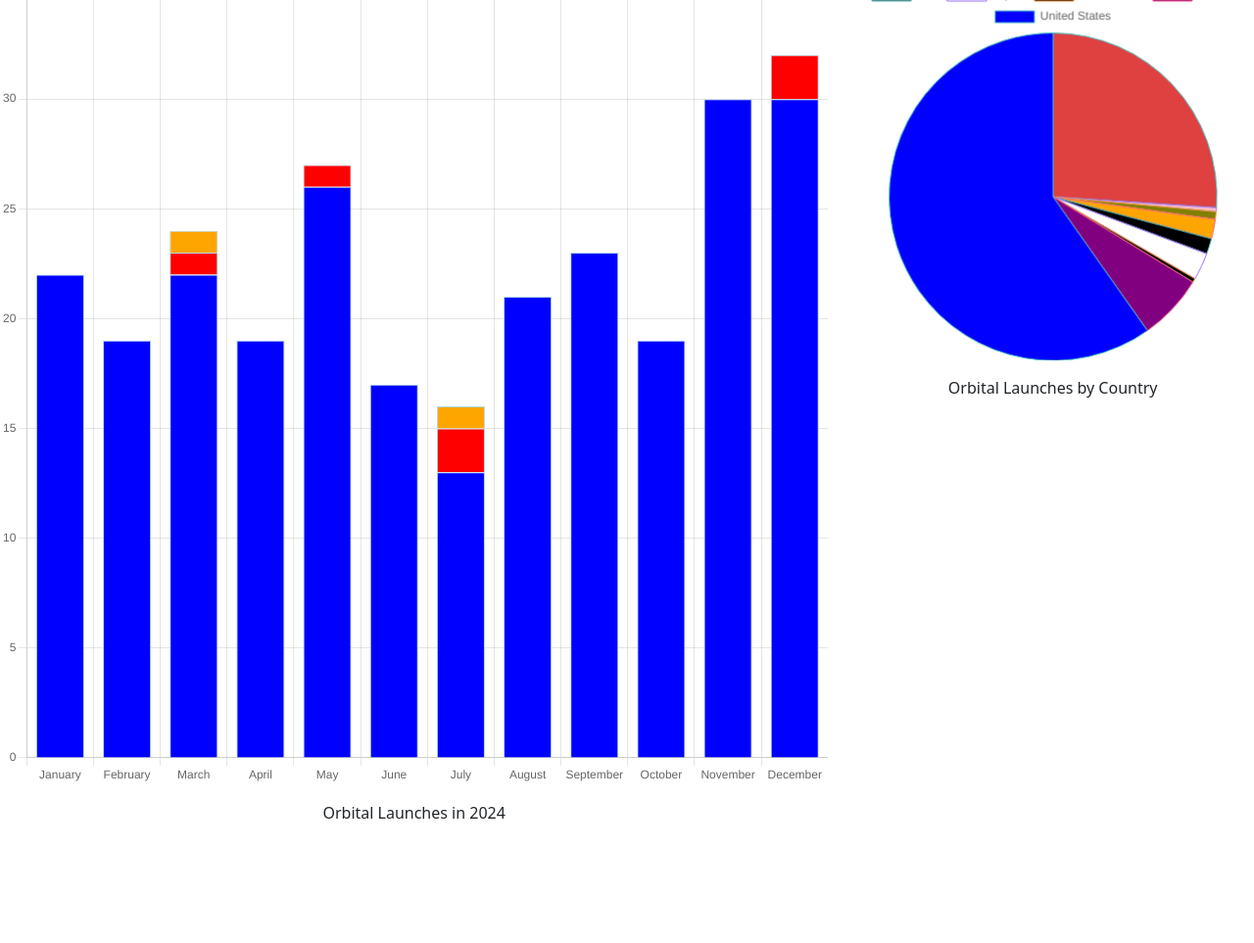
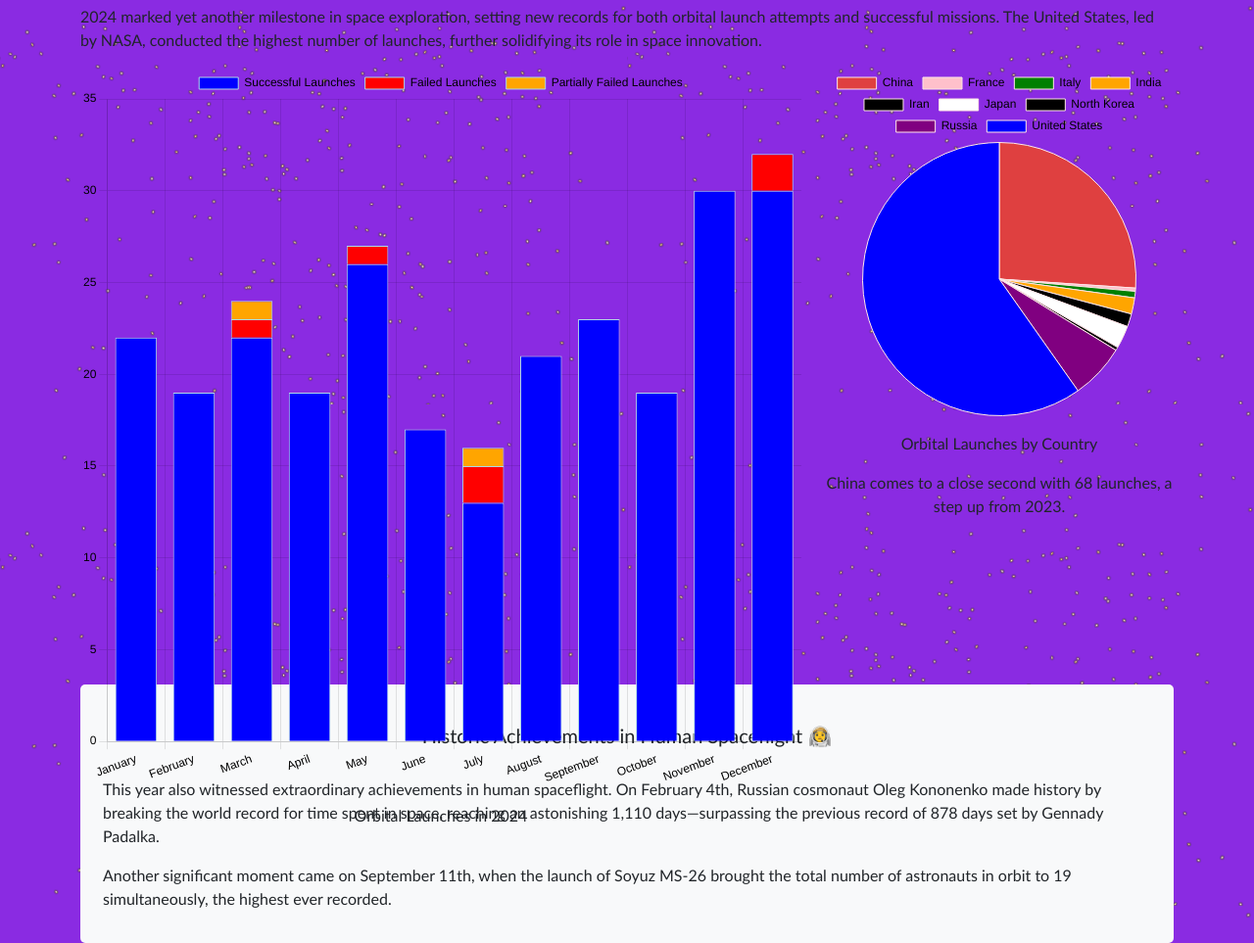
Before and after one commit to novanelle/Assignment-1-SG, a plain HTML site: page index.html in a window 1280 px wide. Shown: the part 99-1062 px from the top of the page at 98% size. Before the commit the page ends 941 px from the top, so only its background shows below. Drawn offline with nearby package versions, Linux system fonts and the light colour scheme.

Commit message:
Add styles and update HTML structure for orbital launches visualization

```diff
--- a/index.html
+++ b/index.html
@@ -3,28 +3,42 @@
   <head>
     <meta charset="utf-8">
     <meta name="viewport" content="width=device-width, initial-scale=1">
-    <title>Orbital Launches Data</title>
+    <title>Orbital Launches & Space Travel</title>
     <link href="https://cdn.jsdelivr.net/npm/bootstrap@5.3.3/dist/css/bootstrap.min.css" rel="stylesheet" integrity="sha384-QWTKZyjpPEjISv5WaRU9OFeRpok6YctnYmDr5pNlyT2bRjXh0JMhjY6hW+ALEwIH" crossorigin="anonymous">
 
     <script src="https://code.jquery.com/jquery-3.7.1.min.js" integrity="sha256-/JqT3SQfawRcv/BIHPThkBvs0OEvtFFmqPF/lYI/Cxo=" crossorigin="anonymous"></script>
     <script src="https://cdn.jsdelivr.net/npm/chart.js"></script>
     <script src="script.js"></script>
+    <link rel="stylesheet" href="styles.css">
     <style>
       .chart-container {
         position: relative;
         height: 570px;
+        margin-bottom: 30px;
       }
       canvas {
         display: block;
         box-sizing: border-box;
       }
+      .facts-container {
+        padding: 20px;
+        background-color: #f8f9fa;
+        border-radius: 5px;
+        margin-top: 30px;
+        clear: both;
+      }
+      .facts-p {
+        margin-bottom: 10px;
+      }
     </style>
   </head>
   <body>
-    <h1>Trends In Space Travel </h1>
+    <div class="container">
+      <h1>Orbital Launches & Space Travel in 2024: A Record Breaking Year🚀</h1>
+      <p>2024 marked yet another milestone in space exploration, setting new records for both orbital launch attempts and successful missions. The United States, led by NASA, conducted the highest number of launches, further solidifying its role in space innovation.</p>
       <script src="https://cdn.jsdelivr.net/npm/bootstrap@5.3.3/dist/js/bootstrap.bundle.min.js" integrity="sha384-YvpcrYf0tY3lHB60NNkmXc5s9fDVZLESaAA55NDzOxhy9GkcIdslK1eN7N6jIeHz" crossorigin="anonymous"></script>
 
-    <div class="row">
+      <div class="row clearfix">
         <div class="col-8 chart-container">
             <div>
                 <canvas id="myChart" width="570" height="570"></canvas>
@@ -35,7 +49,14 @@
             <div>
                 <canvas id="myChart2" width="570" height="570"></canvas>
                 <p class="text-center mt-3">Orbital Launches by Country</p>
+                <p class="text-center mt-3">China comes to a close second with 68 launches, a step up from 2023.</p>
             </div>
+        </div>
+      </div>
+      <div class="facts-container">
+        <h5>Historic Achievements in Human Spaceflight 👨‍🚀</h5>
+        <p class="facts-p">This year also witnessed extraordinary achievements in human spaceflight. On February 4th, Russian cosmonaut Oleg Kononenko made history by breaking the world record for time spent in space, reaching an astonishing 1,110 days—surpassing the previous record of 878 days set by Gennady Padalka.</p>
+        <p class="facts-p">Another significant moment came on September 11th, when the launch of Soyuz MS-26 brought the total number of astronauts in orbit to 19 simultaneously, the highest ever recorded.</p>
       </div>
     </div>
   </body>
--- a/script.js
+++ b/script.js
@@ -29,13 +29,26 @@ document.addEventListener('DOMContentLoaded', function () {
       ]
     },
     options: {
+      plugins: {
+        legend: {
+          labels: {
+            color: 'black' // Change legend text color
+          }
+        }
+      },
       scales: {
         y: {
           beginAtZero: true,
-          stacked: true
+          stacked: true,
+          ticks: {
+            color: 'black' // Change y-axis label color
+          }
         },
         x: {
-          stacked: true
+          stacked: true,
+          ticks: {
+            color: 'black' // Change x-axis label color
+          }
         }
       }
     }
@@ -47,30 +60,34 @@ document.addEventListener('DOMContentLoaded', function () {
     data: {
       labels: ["China", "France", "Italy", "India", "Iran", "Japan", "North Korea", "Russia", "United States"],
       datasets: [{
-        data: [68, 1, 2, 5, 4, 7, 1, 17, 156,],
+        data: [68, 1, 2, 5, 4, 7, 1, 17, 156],
         backgroundColor: [
           'rgb(223, 64, 64)',
           'pink',
-          'olive',
+          'green',
           'orange',
           'dark green',
           'white',
           'black',
           'purple',
-          'blue',
+          'blue'
         ],
         borderColor: [
-          'rgba(75, 192, 192, 1)',
-          'rgba(153, 102, 255, 1)',
-          'rgba(255, 159, 64, 1)',
-          'rgba(255, 99, 132, 1)'
+          'rgb(255, 230, 230)'
         ],
         borderWidth: 1
       }]
     },
     options: {
+      plugins: {
+        legend: {
+          labels: {
+            color: 'black' // Change legend text color
+          }
+        }
+      },
       maintainAspectRatio: true,
-      cutoutPercentage: 65,
+      cutoutPercentage: 65
     }
   });
 });
--- /dev/null
+++ b/styles.css
@@ -0,0 +1,51 @@
+.chart-container {
+    position: relative;
+    height: 570px;
+    margin-bottom: 30px; /* Add margin to the bottom of the chart containers */
+  }
+  canvas {
+    display: block;
+    box-sizing: border-box;
+
+  }
+  .facts-p {
+    padding: 3px;
+    font-family: Trebuchet MS;
+  }
+  h5 {
+    padding: 20px;
+    font-family: Trebuchet MS;
+    text-align: center;
+  }
+  p {
+
+    font-family: Trebuchet MS;
+  }
+
+  h1 {
+    font-family: Trebuchet MS;
+    font-weight: bold;
+  }
+
+  .facts-container {
+    padding: 20px;
+    background-color: #f8f9fa;
+    border-radius: 5px;
+    margin-top: 400px;
+  }
+
+  body {
+    font-family: Trebuchet MS;
+    background: url(stars.png);
+    background-color: blueviolet;
+  }
+
+.clearfix::after {
+  content: "";
+  display: table;
+  clear: both;
+}
+
+.labels {
+  text-color: black;
+}
```
Also changed, not shown: stars.png (added). Lines whose indentation alone changed are shown as unchanged.
